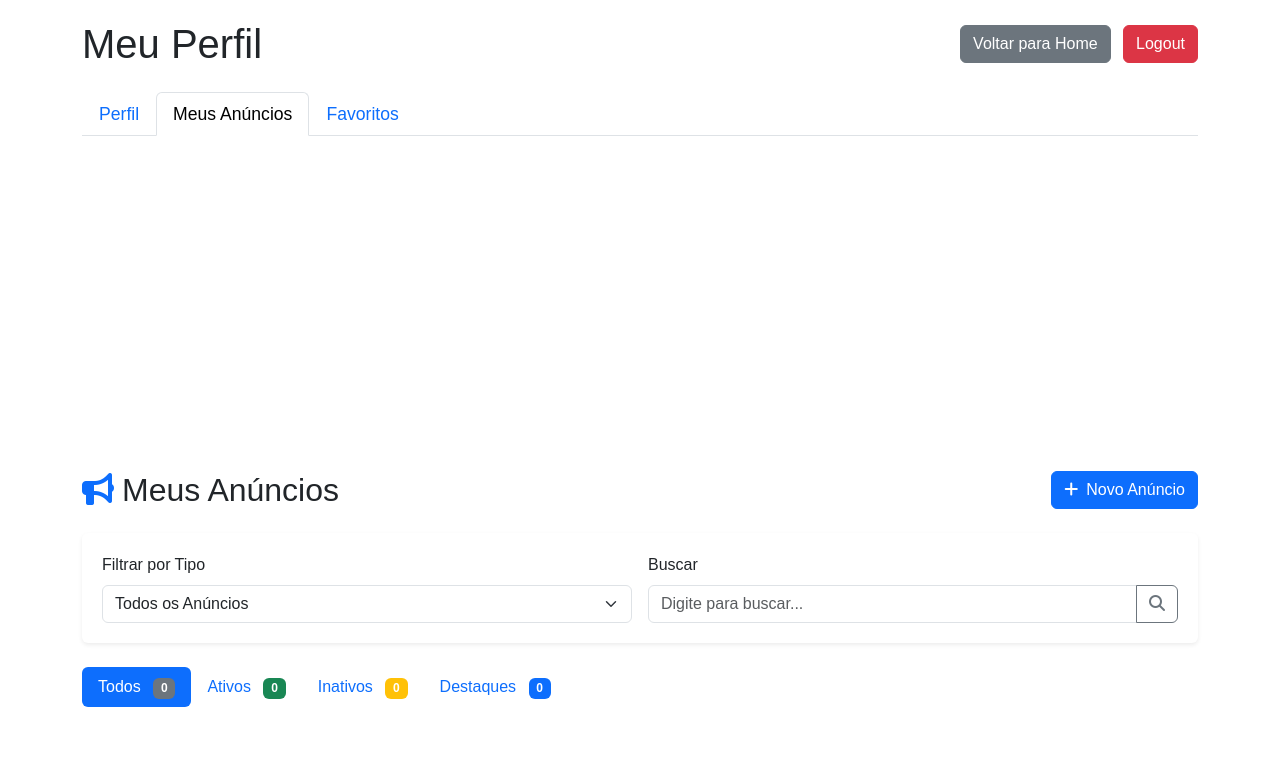
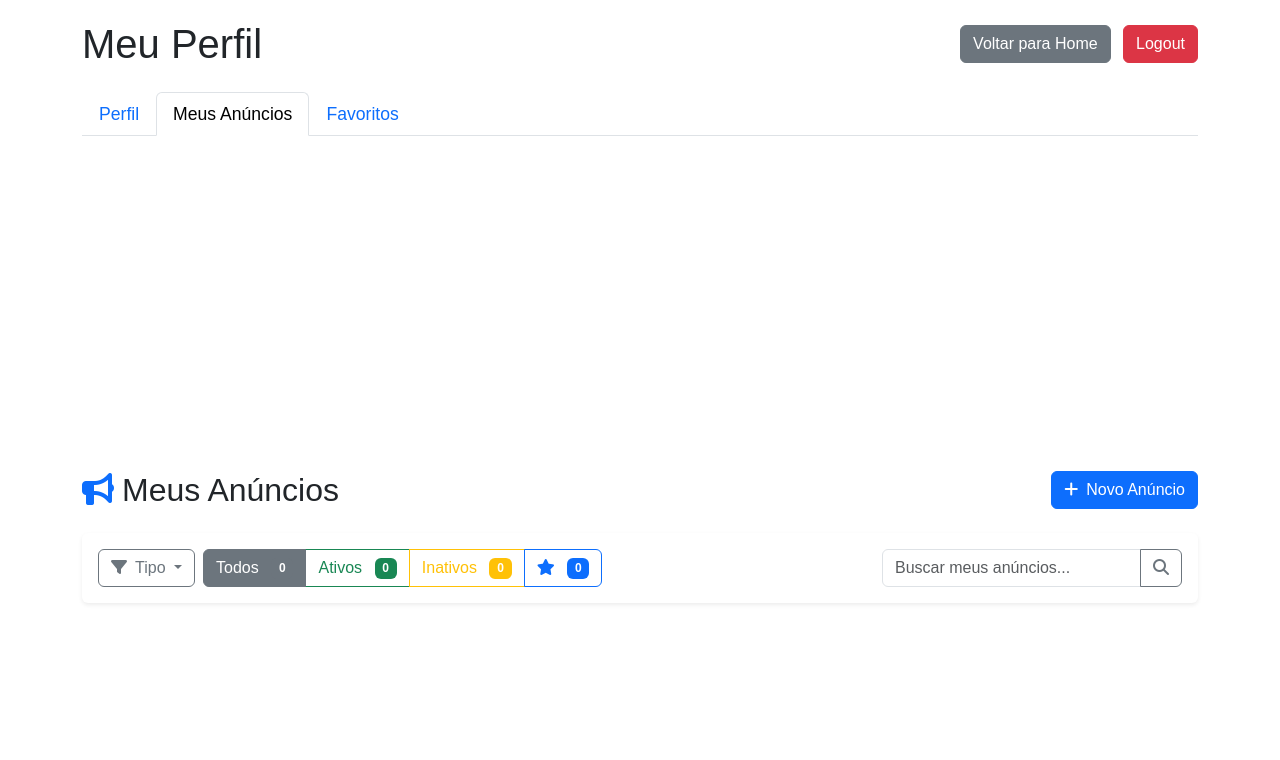
Before and after one commit to asaphtnt123/corretor-certo, a plain HTML site: page perfil.html in a window 1280 px wide. Both pictures are taken after a click on the tab "Meus Anúncios". Shown: the top 760 px of the page. Drawn offline with nearby package versions, Linux system fonts and the light colour scheme; some packages are replaced by stand-ins of ours; no server answers; a script that the page names is missing.

Commit message:
Update perfil.html

```diff
--- a/perfil.html
+++ b/perfil.html
@@ -466,8 +466,8 @@
 </div>
 
             <!-- Tab Meus Anúncios -->
-            <!-- Tab Meus Anúncios -->
-<div class="tab-pane fade show active" id="anuncios" role="tabpanel" aria-labelledby="anuncios-tab">
+     <!-- Tab Meus Anúncios -->
+<div class="tab-pane fade" id="anuncios" role="tabpanel" aria-labelledby="anuncios-tab">
     <div class="d-flex justify-content-between align-items-center mb-4">
         <h2 class="mb-0">
             <i class="fas fa-bullhorn text-primary me-2"></i>Meus Anúncios
@@ -477,22 +477,44 @@
         </a>
     </div>
 
-    <!-- Filtros e Busca -->
+    <!-- Barra de Controles -->
     <div class="card mb-4 shadow-sm">
-        <div class="card-body">
-            <div class="row g-3">
-                <div class="col-md-6">
-                    <label for="filtro-tipo" class="form-label">Filtrar por Tipo</label>
-                    <select id="filtro-tipo" class="form-select">
-                        <option value="todos">Todos os Anúncios</option>
-                        <option value="imovel">Imóveis</option>
-                        <option value="automovel">Automóveis</option>
-                    </select>
+        <div class="card-body p-3">
+            <div class="d-flex flex-column flex-md-row justify-content-between align-items-md-center gap-3">
+                <!-- Filtros Rápidos -->
+                <div class="d-flex flex-wrap gap-2">
+                    <div class="dropdown">
+                        <button class="btn btn-outline-secondary dropdown-toggle" type="button" id="filterDropdown" data-bs-toggle="dropdown">
+                            <i class="fas fa-filter me-2"></i>Tipo
+                        </button>
+                        <ul class="dropdown-menu">
+                            <li><a class="dropdown-item active" href="#" data-filter="todos">Todos</a></li>
+                            <li><hr class="dropdown-divider"></li>
+                            <li><a class="dropdown-item" href="#" data-filter="imovel">Imóveis</a></li>
+                            <li><a class="dropdown-item" href="#" data-filter="automovel">Automóveis</a></li>
+                        </ul>
+                    </div>
+
+                    <div class="btn-group" role="group">
+                        <button type="button" class="btn btn-outline-secondary active" data-filter-status="todos">
+                            Todos <span class="badge bg-secondary ms-2" id="count-todos">0</span>
+                        </button>
+                        <button type="button" class="btn btn-outline-success" data-filter-status="ativos">
+                            Ativos <span class="badge bg-success ms-2" id="count-ativos">0</span>
+                        </button>
+                        <button type="button" class="btn btn-outline-warning" data-filter-status="inativos">
+                            Inativos <span class="badge bg-warning ms-2" id="count-inativos">0</span>
+                        </button>
+                        <button type="button" class="btn btn-outline-primary" data-filter-status="destaques">
+                            <i class="fas fa-star me-1"></i> <span class="badge bg-primary ms-1" id="count-destaques">0</span>
+                        </button>
+                    </div>
                 </div>
-                <div class="col-md-6">
-                    <label for="busca-anuncios" class="form-label">Buscar</label>
+
+                <!-- Busca -->
+                <div class="flex-grow-1" style="max-width: 300px;">
                     <div class="input-group">
-                        <input type="text" id="busca-anuncios" class="form-control" placeholder="Digite para buscar...">
+                        <input type="text" id="busca-anuncios" class="form-control" placeholder="Buscar meus anúncios...">
                         <button class="btn btn-outline-secondary" type="button">
                             <i class="fas fa-search"></i>
                         </button>
@@ -502,55 +524,19 @@
         </div>
     </div>
 
-    <!-- Status dos Anúncios -->
-    <div class="d-flex mb-4 overflow-auto pb-2">
-        <div class="nav nav-pills me-3" id="status-anuncios" role="tablist">
-            <button class="nav-link active" id="todos-tab" data-bs-toggle="pill" data-bs-target="#todos" type="button">
-                Todos <span class="badge bg-secondary ms-2" id="count-todos">0</span>
-            </button>
-            <button class="nav-link" id="ativos-tab" data-bs-toggle="pill" data-bs-target="#ativos" type="button">
-                Ativos <span class="badge bg-success ms-2" id="count-ativos">0</span>
-            </button>
-            <button class="nav-link" id="inativos-tab" data-bs-toggle="pill" data-bs-target="#inativos" type="button">
-                Inativos <span class="badge bg-warning ms-2" id="count-inativos">0</span>
-            </button>
-            <button class="nav-link" id="destaques-tab" data-bs-toggle="pill" data-bs-target="#destaques" type="button">
-                Destaques <span class="badge bg-primary ms-2" id="count-destaques">0</span>
-            </button>
-        </div>
+    <!-- Grade de Anúncios -->
+    <div class="row g-4" id="anuncios-container">
+        <!-- Os anúncios serão inseridos aqui via JavaScript -->
+        <!-- Cada card terá os botões de status e destaque como no seu exemplo original -->
     </div>
 
-    <!-- Conteúdo dos Anúncios -->
-    <div class="tab-content" id="anuncios-content">
-    <div class="tab-pane fade show active" id="todos" role="tabpanel" aria-labelledby="todos-tab">
-        <div class="row g-4" id="anuncios-container">
-            <!-- Anúncios serão inseridos aqui -->
-        </div>
-    </div>
-    <div class="tab-pane fade" id="ativos" role="tabpanel" aria-labelledby="ativos-tab">
-        <div class="row g-4" id="anuncios-ativos">
-            <!-- Anúncios ativos serão inseridos aqui -->
-        </div>
-    </div>
-    <div class="tab-pane fade" id="inativos" role="tabpanel" aria-labelledby="inativos-tab">
-        <div class="row g-4" id="anuncios-inativos">
-            <!-- Anúncios inativos serão inseridos aqui -->
-        </div>
-    </div>
-    <div class="tab-pane fade" id="destaques" role="tabpanel" aria-labelledby="destaques-tab">
-        <div class="row g-4" id="anuncios-destaques">
-            <!-- Anúncios em destaque serão inseridos aqui -->
-        </div>
-    </div>
-</div>
-
-    <!-- Mensagem quando não há anúncios -->
-    <div class="text-center py-5" id="no-anuncios">
+    <!-- Mensagem de Anúncios Vazios -->
+    <div id="no-anuncios" class="text-center py-5 d-none">
         <div class="card border-0 shadow-sm py-5">
             <div class="card-body">
                 <i class="fas fa-box-open fa-4x text-muted mb-4"></i>
                 <h4 class="text-muted mb-3">Nenhum anúncio encontrado</h4>
-                <p class="text-muted mb-4">Você ainda não criou nenhum anúncio ou não há resultados para os filtros aplicados</p>
+                <p class="text-muted mb-4">Você ainda não criou nenhum anúncio</p>
                 <a href="anunciar.html" class="btn btn-primary btn-lg">
                     <i class="fas fa-plus me-2"></i>Criar Primeiro Anúncio
                 </a>
@@ -558,17 +544,21 @@
         </div>
     </div>
 
-    <!-- Paginação -->
-    <nav aria-label="Navegação de anúncios" class="mt-4" id="paginacao-anuncios">
+    <!-- Paginação (Opcional) -->
+    <nav aria-label="Navegação de anúncios" class="mt-4 d-none" id="paginacao-anuncios">
         <ul class="pagination justify-content-center">
             <li class="page-item disabled">
-                <a class="page-link" href="#" tabindex="-1" aria-disabled="true">Anterior</a>
+                <a class="page-link" href="#" tabindex="-1">
+                    <i class="fas fa-chevron-left"></i>
+                </a>
             </li>
             <li class="page-item active"><a class="page-link" href="#">1</a></li>
             <li class="page-item"><a class="page-link" href="#">2</a></li>
             <li class="page-item"><a class="page-link" href="#">3</a></li>
             <li class="page-item">
-                <a class="page-link" href="#">Próximo</a>
+                <a class="page-link" href="#">
+                    <i class="fas fa-chevron-right"></i>
+                </a>
             </li>
         </ul>
     </nav>
```
